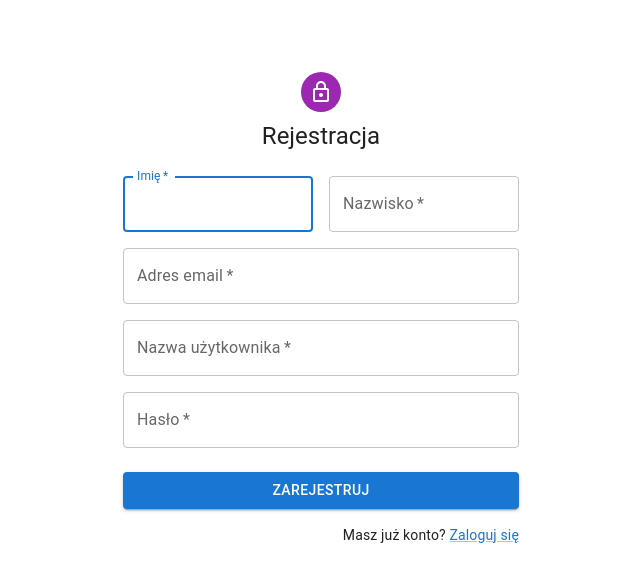
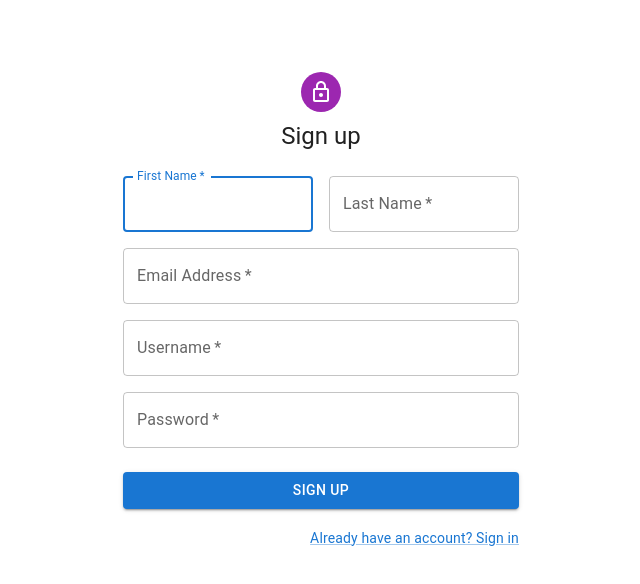
Before and after one commit to gjillo/gjillo-app, a Next.js app: page /register in a window 1280 px wide. Shown: the top 584 px of the page, without its empty margins (319-959 px from the left). Built offline with nearby package versions, Linux system fonts and the light colour scheme.

Commit message:
Change login and register language to english

```diff
--- a/app/register/page.tsx
+++ b/app/register/page.tsx
@@ -45,7 +45,7 @@ export default function Register() {
                         <LockOutlinedIcon />
                     </Avatar>
                     <Typography component="h1" variant="h5">
-                        Rejestracja
+                        Sign up
                     </Typography>
                     <Box component="form" noValidate onSubmit={handleSubmit} sx={{ mt: 3 }}>
                         <Grid container spacing={2}>
@@ -56,7 +56,7 @@ export default function Register() {
                                     required
                                     fullWidth
                                     id="firstName"
-                                    label="Imię"
+                                    label="First Name"
                                     autoFocus
                                 />
                             </Grid>
@@ -65,7 +65,7 @@ export default function Register() {
                                     required
                                     fullWidth
                                     id="lastName"
-                                    label="Nazwisko"
+                                    label="Last Name"
                                     name="lastName"
                                     autoComplete="family-name"
                                 />
@@ -75,7 +75,7 @@ export default function Register() {
                                     required
                                     fullWidth
                                     id="email"
-                                    label="Adres email"
+                                    label="Email Address"
                                     name="email"
                                     autoComplete="email"
                                 />
@@ -85,7 +85,7 @@ export default function Register() {
                                     required
                                     fullWidth
                                     id="username"
-                                    label="Nazwa użytkownika"
+                                    label="Username"
                                     name="username"
                                     autoComplete="username"
                                 />
@@ -95,7 +95,7 @@ export default function Register() {
                                     required
                                     fullWidth
                                     name="password"
-                                    label="Hasło"
+                                    label="Password"
                                     type="password"
                                     id="password"
                                     autoComplete="new-password"
@@ -108,13 +108,13 @@ export default function Register() {
                             variant="contained"
                             sx={{ mt: 3, mb: 2 }}
                         >
-                            Zarejestruj
+                            Sign up
                         </Button>
                         <Grid container justifyContent="flex-end">
                             <Grid item>
-                                <Typography variant="body2">
-                                    Masz już konto? <Link href="/login">Zaloguj się</Link>
-                                </Typography>
+                                <Link href="/login" variant="body2">
+                                    Already have an account? Sign in
+                                </Link>
                             </Grid>
                         </Grid>
                     </Box>
```
Also changed, not shown: app/login/page.tsx (+8 -8 lines).
